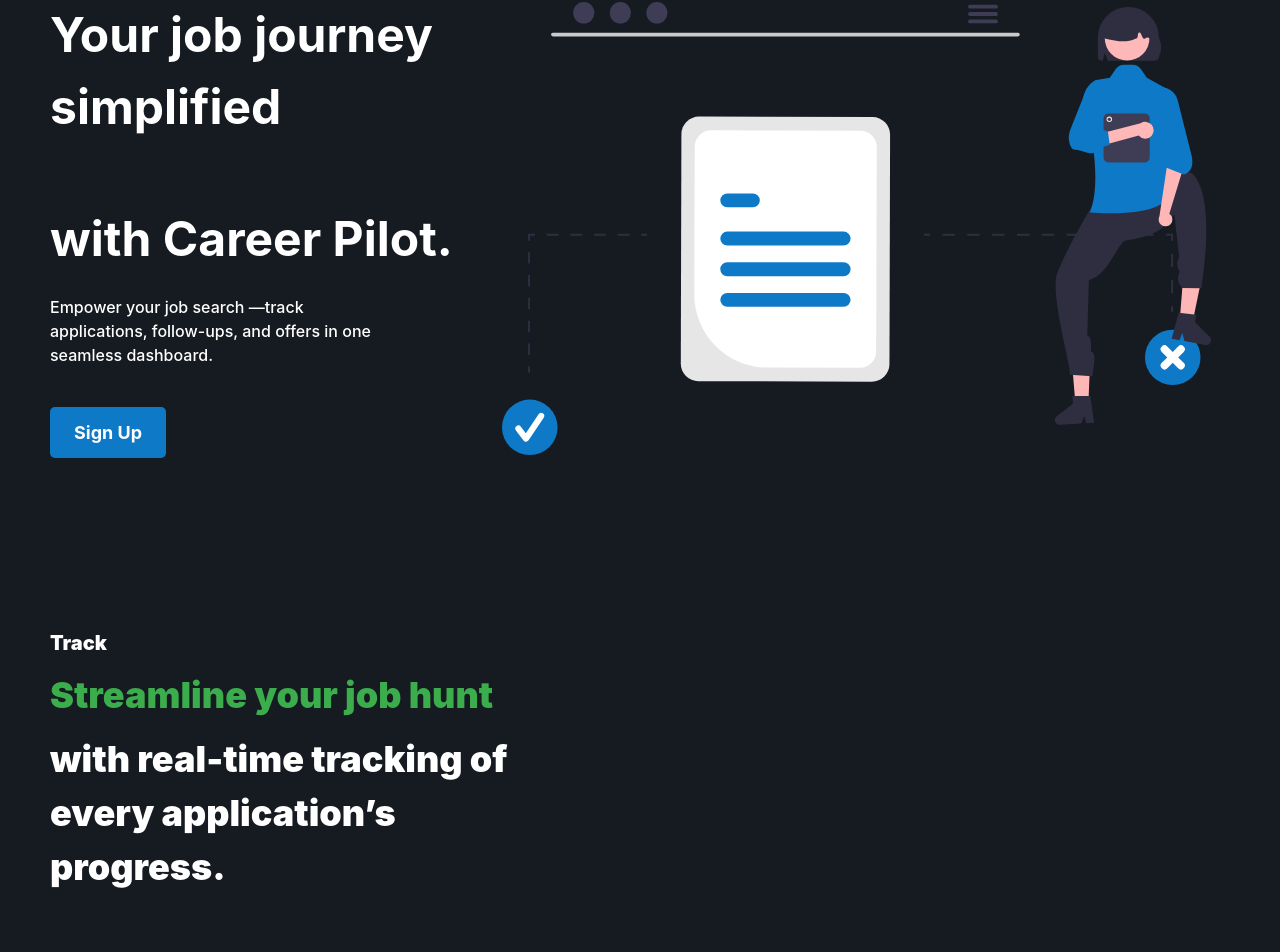
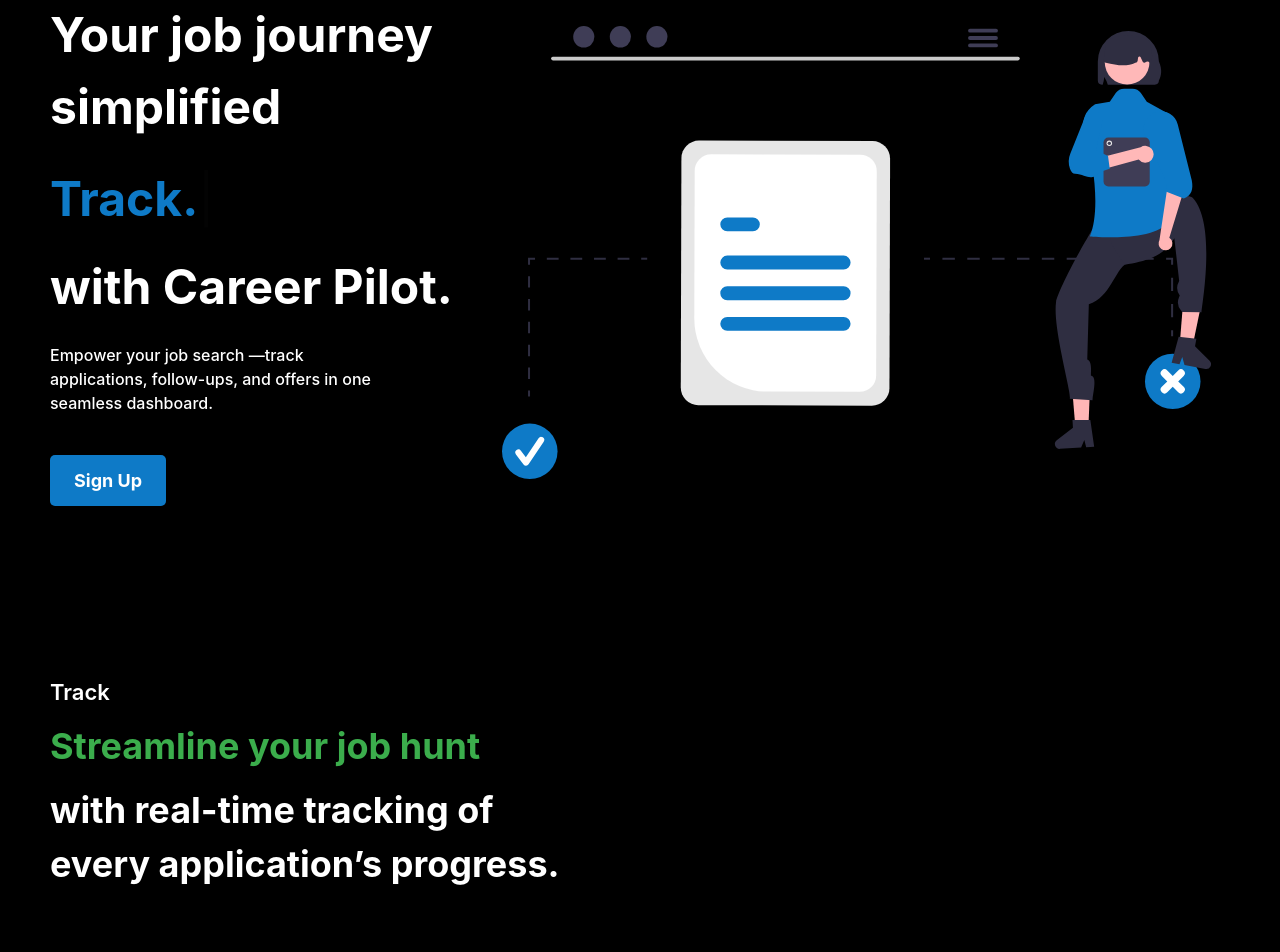
Before and after one commit to jduganOSU/job_tracker, a React (Create React App) app in the folder front_end/: page / in a window 1280 px wide. Shown: the part 161-1113 px from the top of the page. Built offline with nearby package versions, Linux system fonts and the light colour scheme.

Commit message:
fix missing text

```diff
--- a/front_end/src/pages/HomePage.js
+++ b/front_end/src/pages/HomePage.js
@@ -1,8 +1,9 @@
-import React, { useRef } from 'react';
+import React, { useRef, useEffect } from 'react';
 import { useNavigate } from 'react-router-dom';
 import Navbar from '../components/Navbar';
 import FAQDropdown from '../components/FAQDropdown';
 import Footer from '../components/Footer';
+import Typed from 'typed.js'; // Import Typed.js library
 import './css/HomePage.scss'; // Import Sass file
 import undrawStatsSVG from '../assets/undraw_stats.svg';
 
@@ -15,6 +16,20 @@
     navigate('/login'); // Navigate to the login page
   };
 
+  useEffect(() => {
+    const typed = new Typed(el.current, {
+      strings: ['Apply.', 'Track.', 'Conquer.'],
+      typeSpeed: 120,
+      backSpeed: 120,
+      loop: true,
+      backDelay: 2000,
+    });
+
+    // Cleanup
+    return () => {
+      typed.destroy();
+    };
+  }, []);
 
   return (
     <div className="homepage">
@@ -60,7 +75,7 @@
         <h1>Frequently Asked Questions</h1>
         <p>Our go-to resource for all inquiries. Find answers to common questions about navigating the platform, optimizing your job search, and utilizing our tracking features to their fullest.</p>
       </div>
-      {/* Include the FAQDropdown component */}
+
       <FAQDropdown />
       <Footer />
     </div>
--- a/front_end/src/pages/css/HomePage.scss
+++ b/front_end/src/pages/css/HomePage.scss
@@ -1,14 +1,12 @@
-
 html, body {
     height: 100%; /* Ensure html and body take up the entire viewport height */
     margin: 0;
 }
 
 body {
-    background-color: #161B22;
+    background-color: #000000;
     overflow-x: hidden;
 }
-
 
 .homepage {
     .navbar {
@@ -16,8 +14,8 @@
       justify-content: space-between;
       align-items: center;
       padding: 20px;
-      background-color: #161B22; /* Set the same background color as the body */
-      color: #040404;
+      //background-color: #161B22; /* Set the same background color as the body */
+      //color: #040404;
 
       padding: 25px 50px; /* Match the padding of the main content */
 
@@ -63,7 +61,7 @@
         justify-content: space-between;
         align-items: center;
         padding: 50px;
-        background-color: #161B22;
+        //background-color: #161B22;
         color: #fff;
         width: 100%;
       }
@@ -137,15 +135,19 @@
         justify-content: space-between;
         align-items: center;
         padding: 120px 50px; /* Match the padding of the main content */
-        background-color: #161B22; /* Same background color as main section */
+        //background-color: #161B22; /* Same background color as main section */
         color: #fff;
+        .green-bg {
+            background-color: #4CAF50; /* Change this color to your desired background color */
+            transition: background-color 0.5s ease; /* Optional: Add transition for smooth color change */
+        }
 
         .new-content {
-          width: 55%; /* Adjust width as needed */
+          width: 55%;
         }
 
         .new-image {
-          width: 40%; /* Adjust width as needed */
+          width: 40%;
         }
 
         h2 {
@@ -154,10 +156,16 @@
           margin-bottom: 10px;
         }
 
+        .sub-header {
+          font-size: 22px; /* Adjust font size for small header */
+          font-weight: 600; /* Add font weight if necessary */
+          margin-bottom: 4px; /* Adjust margin as needed */
+        }
+
         .subtext {
-          font-size: 36px;
-          font-weight: 900;
-          margin-bottom: 10px;
+          font-size: 36px; /* Adjust font size for larger text */
+          font-weight: bold; /* Add font weight if necessary */
+          margin-bottom: 4px;
         }
       }
       .faq-section {
```
